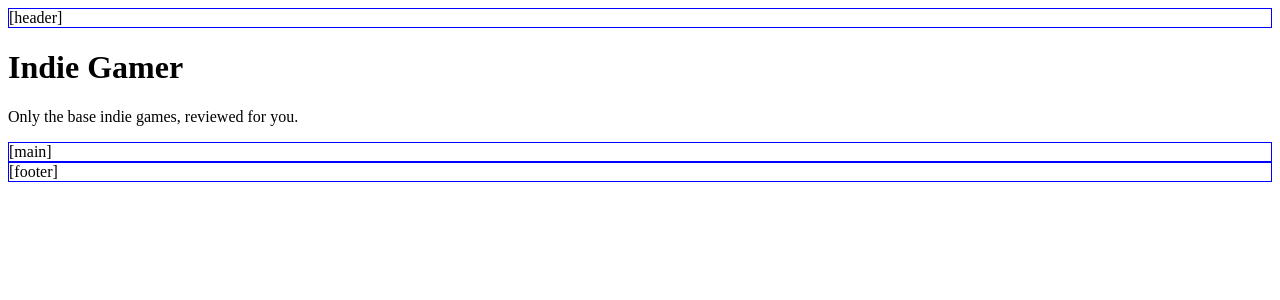
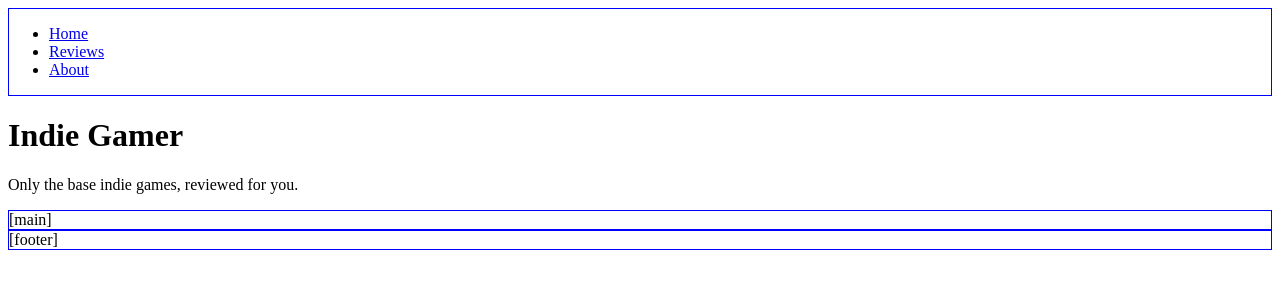
Before and after one commit to suckitfa/learn-nextjs, a Next.js app: page / in a window 1280 px wide. Shown: the top 300 px of the page. Built offline with nearby package versions, Linux system fonts and the light colour scheme.

Commit message:
feat: using Link comp to boost navigation

```diff
--- a/app/layout.jsx
+++ b/app/layout.jsx
@@ -4,12 +4,25 @@
  * @Author: tangguangyuan tangguangyuan@jcxx.com
  * @Date: 2024-04-24 15:25:50
  */
+import Link from "next/link";
 export default function RootLayout({ children }) {
     return (
         <html lang="en">
             <body>
                 <header style={{border:"1px solid blue"}}>
-                    [header]
+                    <nav>
+                        <ul>
+                            <li>
+                                <Link href="/">Home</Link>
+                            </li>
+                            <li>
+                                <Link href="/reviews">Reviews</Link>
+                            </li>
+                            <li>
+                                <Link href="/about">About</Link>
+                            </li>
+                        </ul>
+                    </nav>
                 </header>
                 {children}
                 <main style={{border:"1px solid blue"}}>
--- a/app/page.jsx
+++ b/app/page.jsx
@@ -1,3 +1,6 @@
+'use client';
+import { useEffect } from "react"
+
 /*
  * @Descripttion:
  * @Version: 1.0
@@ -6,6 +9,9 @@
  */
 export default function HomePage() {
     console.log("[Home Page]!")
+    // useEffect(() => {
+    //     window.alert("Welcome to my site!")
+    // },[]) // use client
     return (
         <>
             <h1>Indie Gamer</h1>
--- a/package.json
+++ b/package.json
@@ -5,7 +5,9 @@
   "main": "index.js",
   "scripts": {
     "test": "echo \"Error: no test specified\" && exit 1",
-    "dev": "next dev"
+    "dev": "next dev",
+    "start": "next start",
+    "build": "next build"
   },
   "keywords": [],
   "author": "",
```
